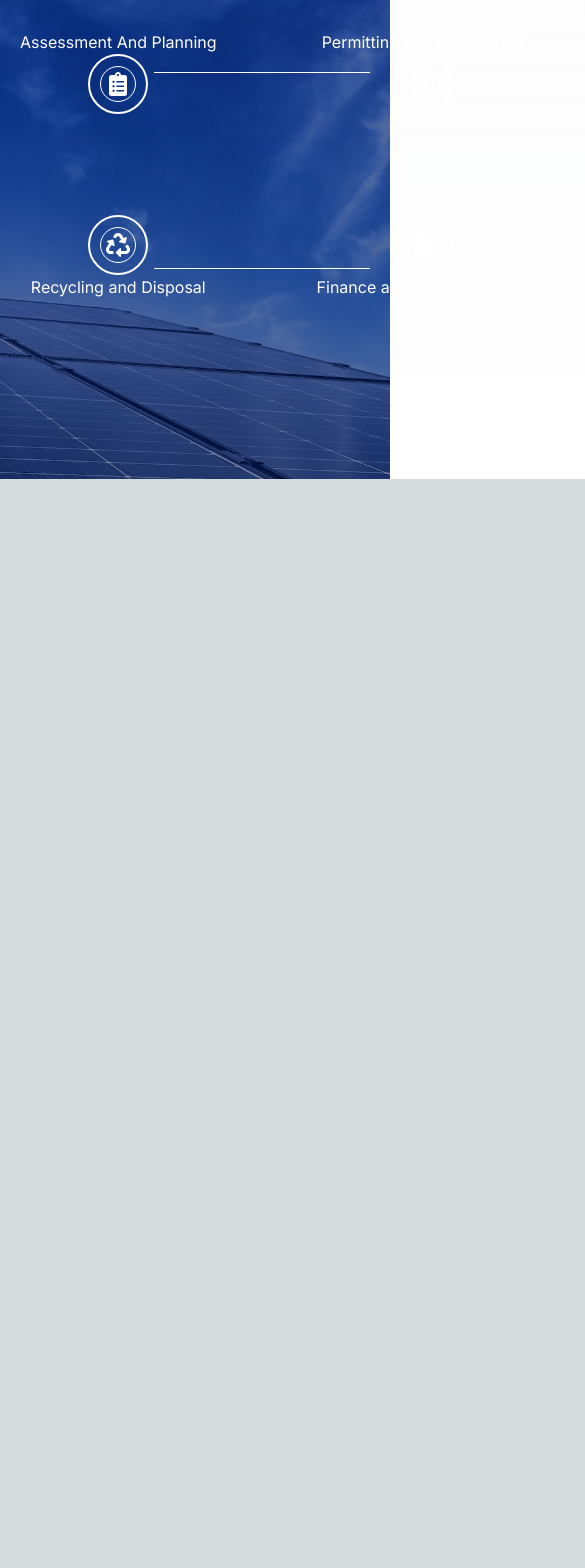
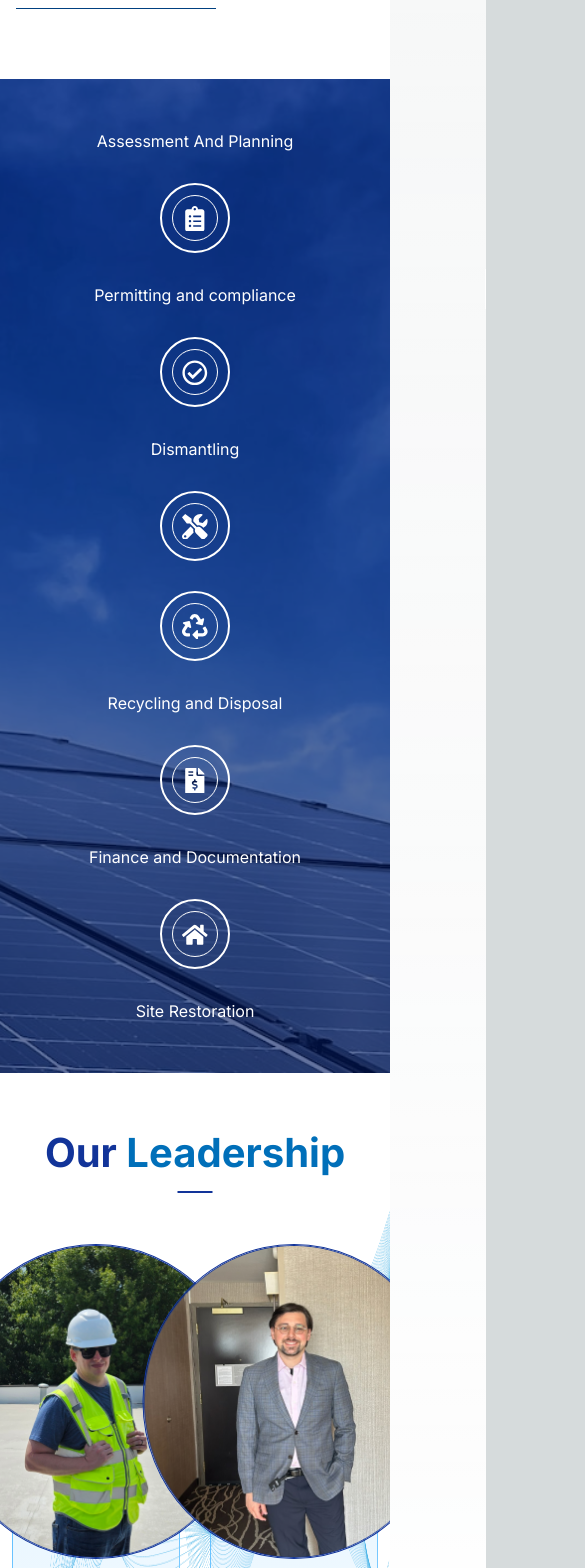
Before and after one commit to Azan80/polaris, a Next.js app: page / in a window 390 px wide. Shown: the part 7355-8923 px from the top of the page, 585 px wide, since content can reach past the window. Before the commit the page ends 7834 px from the top, so only its background shows below. Built offline with nearby package versions, Linux system fonts and the light colour scheme.

Commit message:
new change

```diff
--- a/src/app/page.tsx
+++ b/src/app/page.tsx
@@ -5,6 +5,7 @@ import Deco from '@/components/deco/deco'
 import Polaris from '@/components/Polaris/polaris'
 import Work from '@/components/Work/work'
 import Polygon from '@/components/polygon/polygon'
+import Leadership from '@/components/leader/leader'
 function page() {
   return (
     <div>
@@ -14,6 +15,7 @@ function page() {
 <Polaris/>
 <Work/>
 <Polygon/>
+<Leadership/>
     </div>
   )
 }
--- /dev/null
+++ b/src/components/leader/leader.tsx
@@ -0,0 +1,63 @@
+import React from 'react';
+import Image from 'next/image';
+import styles from '@/styles/leader/leader.module.css';
+
+const Leadership = () => {
+  return (
+    <div className={styles.leadershipSection}>
+
+      <div>
+      <Image
+          src="/images/backgroundimage/Group 2.png"
+          alt="Logo"
+          width={100}
+          height={100}
+          className={styles.backgroundImage}
+        />
+      </div>
+
+      <h2 className={styles.heading}><span className={styles.Our}>Our</span> Leadership</h2>
+      <div className={styles.cardContainer}>
+
+        <div className={styles.card}>
+          <div className={styles.imageContainer}>
+            <Image
+              src="/images/webimage/Ellipse 8.png"
+              alt="Wesley Ladd"
+              width={120}
+              height={120}
+              className={styles.image}
+            />
+          </div>
+          <h3 className={styles.name}><span className={styles.wes}>Wesley</span> Ladd</h3>
+          <p className={styles.title}>Chief Executive Officer</p>
+          <p className={styles.description}>
+            Wesley Ladds career is marked by his leadership of consulting projects for major organizations, including Fortune 100 firms and government clients.
+          </p>
+          <button className={styles.readMore}>Read more</button>
+        </div>
+
+
+        <div className={styles.card}>
+          <div className={styles.imageContainer}>
+            <Image
+              src="/images/webimage/Ellipse 7 (2).png"
+              alt="Saxon Metzger"
+              width={120}
+              height={120}
+              className={styles.image}
+            />
+          </div>
+          <h3 className={styles.name}><span className={styles.wes}>Saxon</span> Metzger</h3>
+          <p className={styles.title}>President - Chief Operating Officer</p>
+          <p className={styles.description}>
+            Saxon Metzger brings a decade of experience in sustainability and six years in the renewables industry. As the founder of Eighth Generation Consulting.
+          </p>
+          <button className={styles.readMore}>Read more</button>
+        </div>
+      </div>
+    </div>
+  );
+};
+
+export default Leadership;
--- a/src/components/polygon/polygon.tsx
+++ b/src/components/polygon/polygon.tsx
@@ -7,7 +7,7 @@ const KeyPhases = () => {
   return (
     <div className={styles.mainContainer}>
       <div className={styles.headingContainer}>
-        <h2 className={styles.heading}>Key Phases</h2>
+        <h2 className={styles.heading}><span className={styles.key}>Key</span> <span className={styles.phases}>Phases</span></h2>
       </div>
       <div className={styles.backgroundContainer}>
         <Image
@@ -20,46 +20,43 @@ const KeyPhases = () => {
         />
         <div className={styles.overlay}></div>
         <div className={styles.keyPhasesContainer}>
+          <div className={styles.verticalLine}></div> {/* Vertical line added here */}
           <div className={styles.iconStructure}>
             <div className={styles.iconItem}>
-<div className={styles.perm}><p>Assessment And Planning</p></div>
+              <div className={styles.perm}><p>Assessment And Planning</p></div>
               <div className={styles.doubleCircle}>
                 <FaClipboardList className={styles.icon} />
               </div>
-
             </div>
             <div className={styles.iconItem}>
-              <div className={styles.perm}> <p>Permitting and compliance</p></div>
-
+              <div className={styles.perm}><p>Permitting and compliance</p></div>
               <div className={styles.doubleCircle}>
                 <FaRegCheckCircle className={styles.icon} />
               </div>
-
             </div>
             <div className={styles.iconItem}>
-            <p>Dismantling</p>
+              <div className={styles.perm}><p>Dismantling</p></div>
               <div className={styles.doubleCircle}>
                 <FaTools className={styles.icon} />
               </div>
-
             </div>
             <div className={styles.iconItem}>
               <div className={styles.doubleCircle}>
                 <FaRecycle className={styles.icon} />
               </div>
-              <p>Recycling and Disposal</p>
+              <div className={styles.fin}><p>Recycling and Disposal</p></div>
             </div>
             <div className={styles.iconItem}>
               <div className={styles.doubleCircle}>
-                <FaFileInvoiceDollar  className={styles.icon} />
+                <FaFileInvoiceDollar className={styles.icon} />
               </div>
-       <div className={styles.fin}>       <p>Finance and Documentation</p></div>
+              <div className={styles.fin}><p>Finance and Documentation</p></div>
             </div>
             <div className={styles.iconItem}>
               <div className={styles.doubleCircle}>
                 <FaHome className={styles.icon} />
               </div>
-              <p>Site Restoration</p>
+              <div className={styles.fin}><p>Site Restoration</p></div>
             </div>
           </div>
         </div>
--- /dev/null
+++ b/src/styles/leader/leader.module.css
@@ -0,0 +1,127 @@
+.leadershipSection {
+    position: relative;
+    padding: 50px 20px;
+    text-align: center;
+    overflow: hidden;
+  }
+
+  .backgroundImage {
+    position: absolute;
+    background-color: white;
+    top: 0;
+    left: 0;
+    width: 100%;
+    height: 100%;
+    z-index: -1;
+  }
+
+  .heading {
+    font-size: 40px;
+    font-weight: bold;
+    margin-bottom: 40px;
+    color: #006FB9;
+    position: relative;
+    z-index: 1;
+}
+
+.heading::after {
+    content: '';
+    position: absolute;
+    bottom: -10px;
+    left: 50%;
+    transform: translateX(-50%);
+    width: 10%;
+    height: 2px;
+    background-color: #123499;
+}
+
+  .Our{
+    color: #123499;
+
+  }
+
+  .cardContainer {
+    display: flex;
+    justify-content: center;
+    gap: 30px;
+    margin-top: 250px;
+    position: relative;
+  }
+
+  .card {
+    border-radius: 15px;
+    width: 396px;
+    height: 395px;
+    text-align: center;
+    position: relative;
+    z-index: 1;
+    background: linear-gradient(173.19deg, rgba(69, 180, 255, 0.2) -39.79%, rgba(255, 255, 255, 0.2) 102.07%);
+    padding: 60px 20px 20px;
+    border: 1px solid transparent;
+    border-image: linear-gradient(169.24deg, #45B4FF 7.99%, #FFFFFF 112.99%);
+    border-image-slice: 1;
+
+}
+
+
+  .imageContainer {
+    position: absolute;
+    left: 50%;
+    margin-top: -250px;
+    transform: translateX(-50%);
+    width: 303px;
+    height: 315px;
+    border-radius: 50%;
+    overflow: hidden;
+    border: 1px solid #123499;
+    z-index: 2;
+  }
+
+  .image {
+    width: 100%;
+    height: 100%;
+    object-fit: cover;
+  }
+
+  .name {
+    font-size: 1.5rem;
+    font-weight: bold;
+    margin: 70px 0 10px;
+color: #006FB9;
+
+  }
+  .wes{
+color: #011860;
+
+  }
+  .title {
+    font-size: 1.2rem;
+    font-weight: 600;
+    margin: 10px 0;
+    color: #555;
+  }
+
+  .description {
+    font-size: 1rem;
+    color: #777;
+    margin-bottom: 20px;
+  }
+
+  .readMore {
+    width: 126.05px;
+    height: 40.63px;
+    top: 538px;
+    left: 138px;
+    gap: 0px;
+    border-radius: 100px;
+
+    opacity: 0px;
+color: #011860;
+border: 1px solid #123499
+
+
+  }
+
+  .readMore:hover {
+    background-color: #ffffff;
+  }
--- a/src/styles/polygon/polygon.module.css
+++ b/src/styles/polygon/polygon.module.css
@@ -3,14 +3,44 @@
   flex-direction: column;
   align-items: flex-start;
 }
+.mainContainer p{
+  white-space: nowrap;
+}
 
 .headingContainer {
   width: 100%;
   background: #ffffff;
-  padding: 20px;
+padding-bottom:70px ;
+padding-top: 70px;
+padding-left: 4%;
+
 }
-.perm ,.fin{
-white-space: nowrap;
+.key{
+  font-family: "Oswald" ,sans-serif;
+font-size: 36px;
+font-weight: 600;
+line-height: 53.35px;
+text-align: left;
+color: #123499;
+
+}
+.phases{
+  font-weight: 600;
+  color: #006FB9;
+
+}
+.perm {
+  white-space: nowrap;
+margin-bottom: 30px;
+}
+.fin{
+  margin-top: 30px;
+}
+.vertical {
+  width: 1px;
+  height: 50px;
+  background-color: white;
+  display: inline-block;
 }
 
 .heading {
@@ -60,7 +90,7 @@ white-space: nowrap;
 .iconStructure {
   display: grid;
   grid-template-columns: repeat(3, 1fr);
-  gap:100px;
+  gap: 100px; /* Default gap for larger screens */
   width: 100%;
   max-width: 800px;
   position: relative;
@@ -70,42 +100,35 @@ white-space: nowrap;
   text-align: center;
   color: #ffffff;
   position: relative;
-
-
 }
 
-.iconItem::before,
-.iconItem::after {
-  display: flex;
+.iconItem::before {
   content: '';
-  position: relative;
+  position: absolute;
   background: #ffffff;
-margin-inline: 68%;
-  z-index: 1;
+  width: 100%;
+  height: 1px;
+  left: 50%;
+  transform: translateX(-50%);
 }
 
 .iconItem:nth-child(1)::before,
 .iconItem:nth-child(2)::before,
 .iconItem:nth-child(3)::before {
-  height: 1px;
-  top: 50%;
-  left: 0;
-  width: calc(100% + 20px);
+  top: 5rem;
+  left: 16rem;
+  width: 150px;
 }
 
 .iconItem:nth-child(4)::before,
 .iconItem:nth-child(5)::before,
 .iconItem:nth-child(6)::before {
-  height: 1px;
-  top: 50%;
-  left: 0;
-  width: calc(100% + 20px);
+  top: 2rem;
+  left: 16rem;
+  width: 150px;
 }
 
-.iconItem:nth-child(3)::before {
-  display: none;
-}
-
+.iconItem:nth-child(3)::before,
 .iconItem:nth-child(6)::before {
   display: none;
 }
@@ -115,8 +138,8 @@ margin-inline: 68%;
   display: inline-flex;
   justify-content: center;
   align-items: center;
-  width: 60px;
-  height: 60px;
+  width: 70px;
+  height: 70px;
 }
 
 .doubleCircle::before,
@@ -142,6 +165,64 @@ margin-inline: 68%;
 }
 
 .icon {
-  font-size: 1.5rem;
+  font-size: 1.6rem;
   z-index: 2;
 }
+
+.verticalLine {
+  position: absolute;
+margin-left: 610px;
+margin-top: 140px;
+
+  width: 1px;
+  height: 70px;
+  background-color: white;
+  z-index: 3;
+}
+
+.keyPhasesContainer {
+  position: relative;
+  padding: 50px 20px;
+  display: flex;
+  justify-content: center;
+  z-index: 2;
+}
+
+@media (max-width: 1000px) {
+  .verticalLine {
+
+    height: 40px;
+    margin-right: 30px;
+
+
+  }
+  .backgroundContainer{
+    height: 100%;
+  }
+  .iconStructure {
+    gap: 60px; /* Adjust the gap for medium screens */
+  }
+
+  .iconItem:nth-child(1)::before,
+  .iconItem:nth-child(2)::before,
+  .iconItem:nth-child(3)::before {
+    width: 100px;
+  }
+
+  .iconItem:nth-child(4)::before,
+  .iconItem:nth-child(5)::before,
+  .iconItem:nth-child(6)::before {
+    width: 100px;
+  }
+}
+
+@media (max-width: 600px) {
+  .iconStructure {
+    grid-template-columns: 1fr; /* Stack items vertically on small screens */
+    gap: 30px;
+  }
+
+  .iconItem::before {
+    display: none; /* Hide lines between icons on very small screens */
+  }
+}
--- a/src/styles/work/work.module.css
+++ b/src/styles/work/work.module.css
@@ -221,7 +221,6 @@
 
 
 
-
 /* .pageContainer {
   width: 100%;
   margin: 0;
```
Also changed, not shown: public/images/webimage/Ellipse 7 (2).png (added), public/images/webimage/Ellipse 8.png (added).
